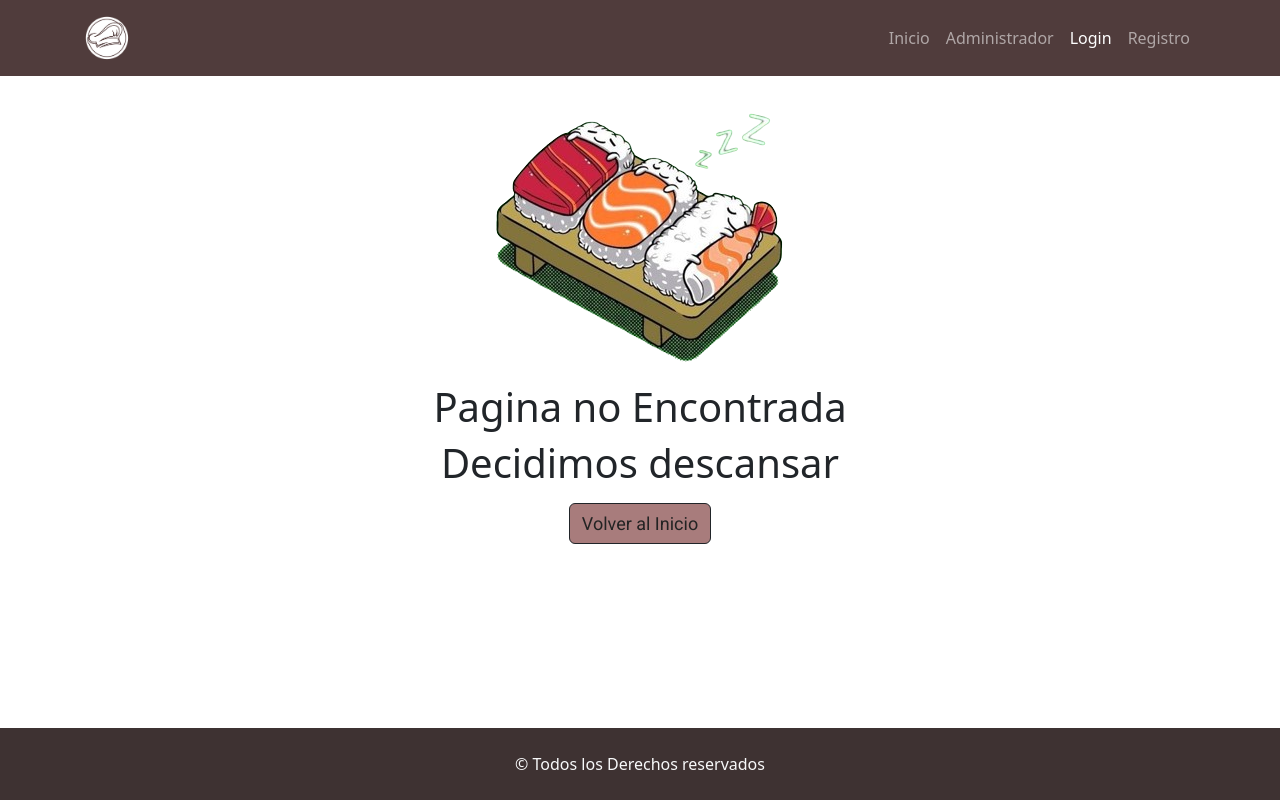
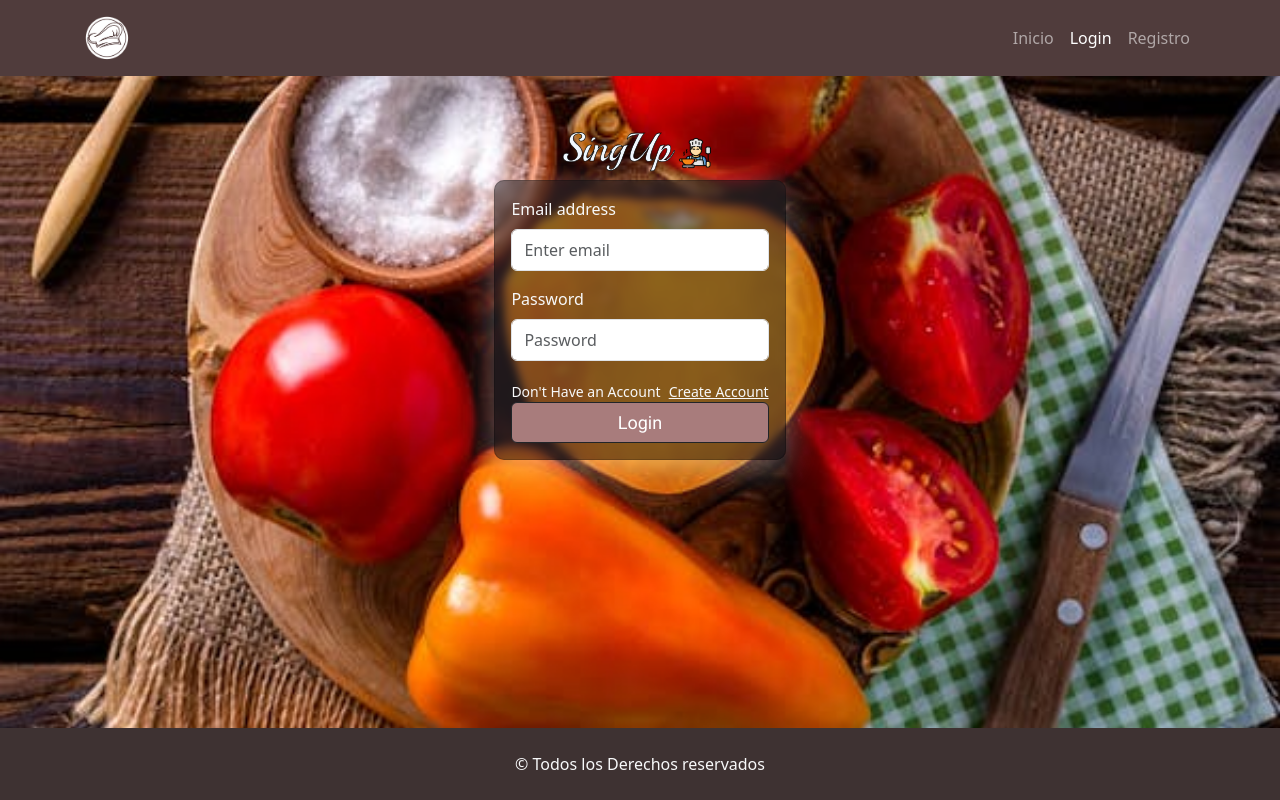
Before and after one commit to CosmeNicolas/cookinando-blogDeCocina, a React (Vite) app: page /login in a window 1280 px wide. Built offline with nearby package versions, Linux system fonts and the light colour scheme; no server answers.

Commit message:
agregue el componente login y sus rutas protegidas

```diff
--- a/src/App.css
+++ b/src/App.css
@@ -6,7 +6,6 @@
 #7E6363
 #A87C7C
 */
-
 #root {
   min-height: 100vh;
   display: flex;
@@ -74,8 +73,33 @@ Table {
   width: 100%;
   object-fit: cover;
 }
+/* login */
+.container-login {
+  background: rgba(44, 46, 52, 0.529);
+  box-shadow: 0 8px 32px 0 rgba(255, 255, 255, 0.37);
+  backdrop-filter: blur(4px);
+  -webkit-backdrop-filter: blur(4px);
+  border-radius: 10px;
+}
 
-
+.fondo-login {
+  flex-grow: 1;
+  background-image: url('./assets/ingredientes.jpeg');
+  background-size: cover;
+  /* Esto ajusta la imagen para cubrir todo el fondo */
+  background-position: center;
+  /* Esto centra la imagen en el fondo */
+  background-repeat: no-repeat;
+  /* Esto evita que la imagen se repita */
+}
+.titulo-login{
+  font-family: "Playball", cursive;
+  color: aliceblue;
+  -webkit-text-stroke-width:0.6px; /* Ancho del borde */
+  -webkit-text-stroke-color: black; /* Color del borde */
+  font-weight: 400;
+}
+/* end Login */
 .img-detalle {
   height: 500px;
   object-fit: cover;
--- a/src/App.jsx
+++ b/src/App.jsx
@@ -1,5 +1,6 @@
 import "bootstrap/dist/css/bootstrap.min.css";
 import "./App.css";
+
 import { BrowserRouter, Routes, Route } from "react-router-dom";
 import Footer from "./components/common/Footer";
 import NavBarMenu from "./components/common/NavBarMenu";
@@ -8,13 +9,20 @@ import Administrador from "./components/pages/Administrador";
 import DetalleReceta from "./components/pages/DetalleReceta";
 import Error from "./components/pages/Error";
 import FormularioReceta from "./components/pages/receta/FormularioReceta";
+import Login from "./components/pages/Login";
+import { useState } from "react";
 
 
 function App() {
+  const usuario = JSON.parse(sessionStorage.getItem(
+    "cocinero")) || '' ;
+  const [usuarioLogueado, setUsuarioLogueado] = useState(usuario)
+
+
   return (
     <>
       <BrowserRouter>
-        <NavBarMenu />
+        <NavBarMenu  usuarioLogueado={usuarioLogueado}  setUsuarioLogueado={setUsuarioLogueado}/>
         <Routes>
           <Route exact path="/" element={<Inicio />} />
           <Route exact path="/administrador" element={<Administrador />} />
@@ -28,11 +36,11 @@ function App() {
             path="/administrador/editar/:id"
             element={<FormularioReceta editar={true} titulo="Editar Receta" />}
           />
-           <Route
-            exact
-            path="/administrador/detalle/:id"
-            element={<DetalleReceta />}
+          <Route
+          exact
+          path="/administrador/detalle/:id"
           />
+           <Route exact path="/login" element={<Login setUsuarioLogueado={setUsuarioLogueado} />} />
           <Route path="*" element={<Error/>} />
         </Routes>
         <Footer />
--- a/src/components/common/NavBarMenu.jsx
+++ b/src/components/common/NavBarMenu.jsx
@@ -1,9 +1,15 @@
 import { Container, Nav, Navbar, Image } from "react-bootstrap";
 import LogoMarca from '../../assets/CookinandoBlanco-sf.png'
-import {Link, NavLink} from 'react-router-dom'
+import {Link, NavLink, useNavigate} from 'react-router-dom'
 
 
-const NavBarMenu = () => {
+const NavBarMenu = ({ usuarioLogueado, setUsuarioLogueado }) => {
+  const navegacion = useNavigate();
+  const logout = () => {
+    sessionStorage.removeItem("inicioRollingCoffee");
+    setUsuarioLogueado("");
+    navegacion("/");
+  };
   return (
     <>
       <Navbar variant="dark" expand="lg" className="nav-estilo">
@@ -20,12 +26,20 @@ const NavBarMenu = () => {
               <NavLink className="nav-link" to="/" href="#home">
                 Inicio
               </NavLink>
-              <NavLink className="nav-link" to='/administrador'>
-                Administrador
+              {usuarioLogueado.length > 0 ? (
+                <>
+                  <NavLink className="nav-link" to="/administrador">
+                    Adminsitrador
+                  </NavLink>
+                  <Link className="nav-link" variant="link" onClick={logout}>
+                    LogOut
+                  </Link>
+                </>
+              ) : (
+                <NavLink className="nav-link" to="/login">
+                  Login
                 </NavLink>
-              <NavLink className="nav-link" to='/login' href="#link">
-                Login
-                </NavLink>
+              )}
               <NavLink className="nav-link" to='error' href="#link">
                 Registro
                 </NavLink>
--- a/src/components/pages/Inicio.jsx
+++ b/src/components/pages/Inicio.jsx
@@ -38,7 +38,7 @@ const Inicio = () => {
   return (
     <>
       <section className="main">
-        <div className="contenedor-imgInicip">
+        <div>
           <Image src={banner} className="w-100 imagen-banner" fluid />
         </div>
         <Container>
--- /dev/null
+++ b/src/components/pages/Login.jsx
@@ -0,0 +1,136 @@
+import { Container, Form, Button, Card } from "react-bootstrap";
+import { Link, useNavigate } from "react-router-dom";
+import { useForm } from "react-hook-form";
+import { login } from "../../helpers/queries";
+import Swal from "sweetalert2";
+import cocinero  from '../../assets/cocina.png'
+
+
+const Login = ({usuarioLogueado , setUsuarioLogueado}) => {
+    const {
+        register,
+        handleSubmit,
+        formState: { errors },
+      } = useForm();
+      const navegacionInicio = useNavigate();
+
+      const onSubmit = (usuario) => {
+         if (login(usuario) === true) {
+          //usuario logueado
+          Swal.fire({
+            title: "Usuario logueado",
+            text: `EL usuario ${usuario.email} fue logueado correctamente`,
+            icon: "success",
+          });
+          //almacenar el ususario logueado en el state
+          setUsuarioLogueado(usuario.email)
+          //redireccionar a la pagina de administrador
+          navegacionInicio("/administrador");
+        } else {
+          //el ususario no se logueo
+          Swal.fire({
+            title: "Ocurrio un error en el Login",
+            text: "El email o password son incorrecots",
+            icon: "error",
+          });
+        }
+      };
+    return (
+        <Container className="fondo-login " fluid>
+          <h1 className=" titulo-login   text-center mt-5 ">
+            SingUp
+            <span>
+              <img className="mx-2" src={cocinero} alt="logo-receta" />
+            </span>
+          </h1>
+          <div className="d-flex flex-column align-items-center justify-content-center">
+            <Card className="container-login d-flex flex-column align-content-center justify-content-center">
+              <Form onSubmit={handleSubmit(onSubmit)} className="p-3">
+                {/* userName */}
+
+                {/* email */}
+                <Form.Group className="mb-3 text-light" controlId="formBasicEmail">
+                  <Form.Label>Email address</Form.Label>
+                  <Form.Control
+                    className="py-2"
+                    type="email"
+                    placeholder="Enter email"
+                    {...register("email", {
+                      required: "El email es obligatorio",
+                      minLength: {
+                        value: 4,
+                        message: "El email debe contener al menos 4 caracteres",
+                      },
+                      maxLength: {
+                        value: 250,
+                        message:
+                          "El email debe contener como máximo 250 caracteres",
+                      },
+                      pattern: {
+                        value: /^[a-zA-Z0-9._-]+@[a-zA-Z0-9.-]+\.[a-zA-Z]{2,6}$/,
+                        message:
+                          "Ingrese una dirección de correo electrónico válida",
+                      },
+                    })}
+                  />
+                  <Form.Text className="text-danger">
+                    {errors.email?.message}
+                  </Form.Text>
+                </Form.Group>
+
+                {/* password */}
+                <Form.Group
+                  className="mb-3 text-light"
+                  controlId="formBasicPassword"
+                >
+                  <Form.Label>Password</Form.Label>
+                  <Form.Control
+                    className="py-2"
+                    type="password"
+                    placeholder="Password"
+                    {...register("password", {
+                      required: "El password es obligatorio",
+                      minLength: {
+                        value: 8,
+                        message: "el minimo es de 8 caracteres",
+                      },
+                      maxLength: {
+                        value: 12,
+                        message: "el maximo es de 15 caracteres",
+                      },
+                      pattern: {
+                        value: /^(?=.*\d)(?=.*[a-z])(?=.*[A-Z]).{8,}$/,
+                        message:
+                          "El password debe contener al menos una letra mayúscula, una letra minúscula y un número",
+                      },
+                    })}
+                  />
+                  <Form.Text className="text-danger">
+                    {errors.password?.message}
+                  </Form.Text>
+                </Form.Group>
+
+                {/* formText */}
+                <div className="d-flex flex-column">
+                  <Form.Text className=" text-light  ">
+                    Don't Have an Account
+                    <Link to="/" className="text-light ms-2">
+                      Create Account
+                    </Link>
+                  </Form.Text>
+
+                  <Button
+                    /* onClick={handleSubmit} */ className="btn btn-dark botonColorInicio " variant="dark"
+                    type="submit"
+                  >
+                    Login
+                  </Button>
+                </div>
+              </Form>
+            </Card>
+          </div>
+        </Container>
+      );
+}
+
+export default Login
--- a/src/helpers/queries.js
+++ b/src/helpers/queries.js
@@ -69,3 +69,21 @@ export const editarRecetaAPI = async (id, receta)=>{
         console.log(error)
     }
 }
+
+/* usuario - admin */
+const admin = {
+    email: "admin@usuario.com",
+    password: "A12345678a",
+  };
+
+  export const login = (usuario) => {
+    if (usuario.email === admin.email && usuario.password === admin.password) {
+      sessionStorage.setItem(
+        "cocinero",
+        JSON.stringify(usuario.email)
+      );
+      return true;
+    } else {
+      return false;
+    }
+  };
```
Also changed, not shown: src/components/routes/RutasAdmin.jsx (added, +25 -0 lines), src/components/routes/RutasProtegidas.jsx (added, +17 -0 lines), src/assets/ingredientes.jpeg (added).
